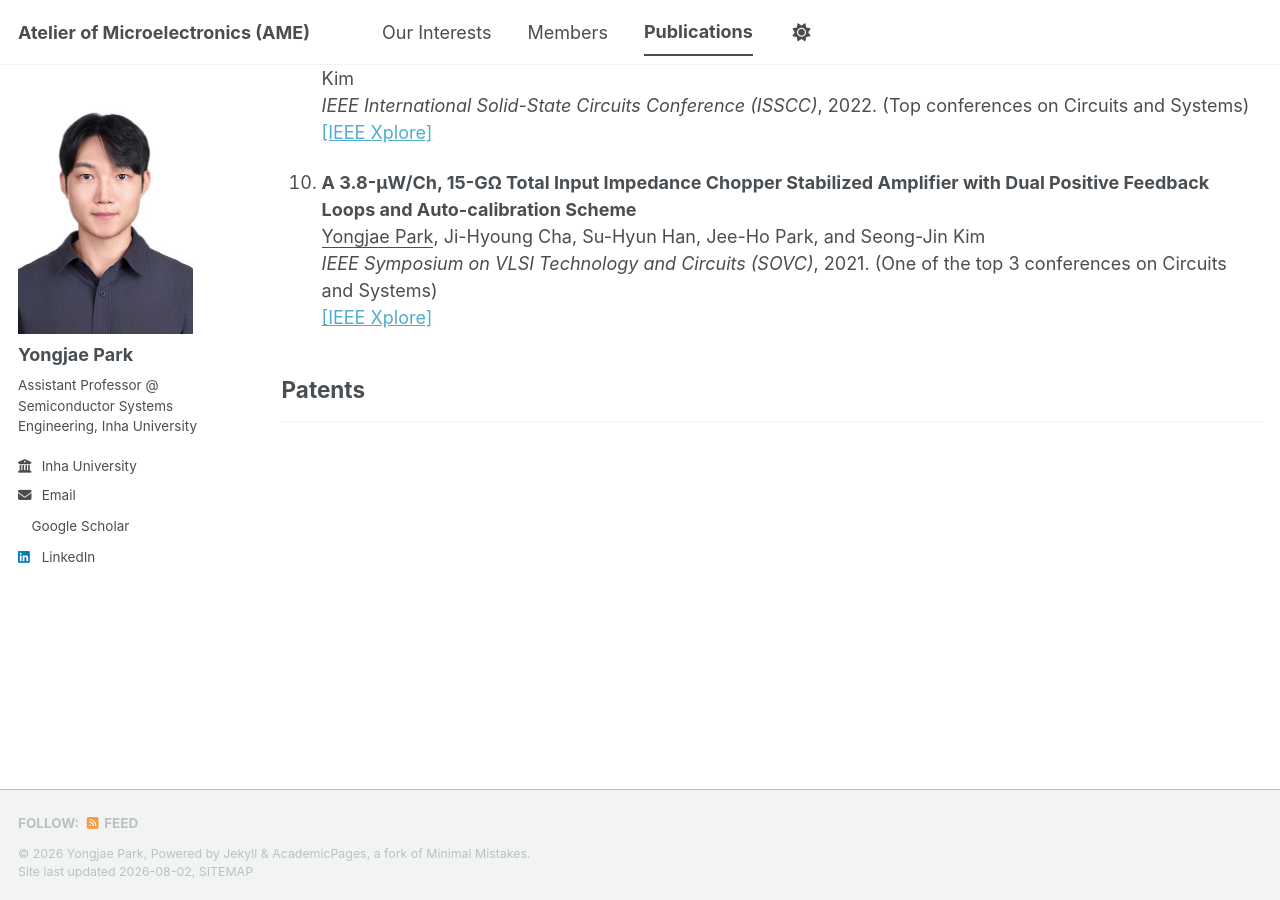
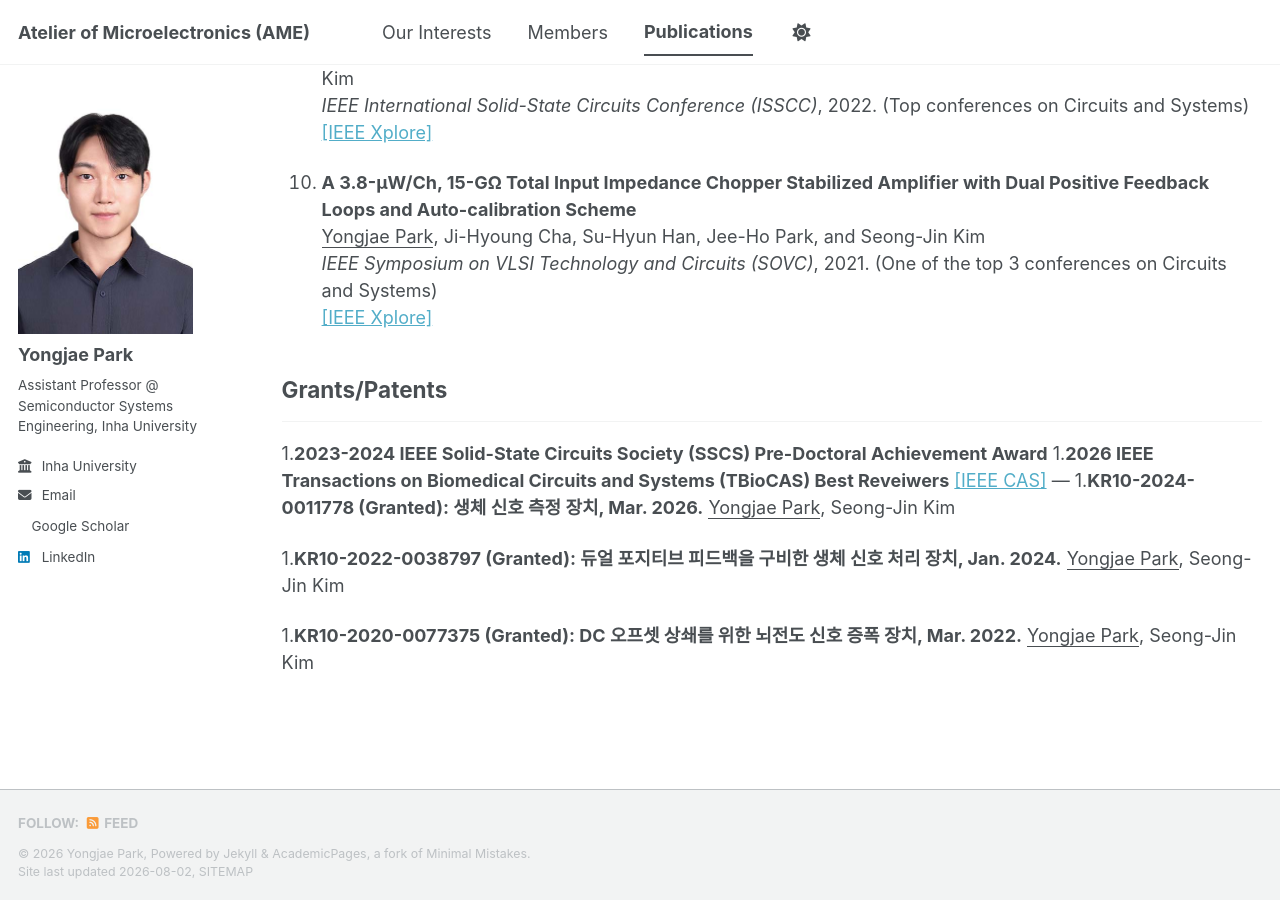
Before and after one commit to yong27park/AME.github.io, a Jekyll site: the page built from _pages/publications.md, in a window 1280 px wide and 900 px high, scrolled down 3326 px. Built offline with Jekyll 4.4.1, drawn with Linux system fonts in a browser that asks for light colours; a style sheet for code colours, icons or effects is not loaded.

Commit message:
Update publications.md

```diff
--- a/_pages/publications.md
+++ b/_pages/publications.md
@@ -103,5 +103,17 @@ author_profile: true
   <u>Yongjae Park</u>, Ji-Hyoung Cha, Su-Hyun Han, Jee-Ho Park, and Seong-Jin Kim
   *IEEE Symposium on VLSI Technology and Circuits (SOVC)*, 2021. (One of the top 3 conferences on Circuits and Systems)<br> [[IEEE Xplore]](https://ieeexplore.ieee.org/abstract/document/9492508)
 
-## Patents
+## Grants/Patents
 ---
+1.**2023-2024 IEEE Solid-State Circuits Society (SSCS) Pre-Doctoral Achievement Award**
+1.**2026 IEEE Transactions on Biomedical Circuits and Systems (TBioCAS) Best Reveiwers**
+[[IEEE CAS]](https://https://ieee-cas.org/post/news/ieee-cass-announces-2026-publications-best-associate-editor-and-best-reviewer-award)
+---
+1.**KR10-2024-0011778 (Granted): 생체 신호 측정 장치, Mar. 2026.**
+ <u>Yongjae Park</u>, Seong-Jin Kim
+
+1.**KR10-2022-0038797 (Granted): 듀얼 포지티브 피드백을 구비한 생체 신호 처리 장치, Jan. 2024.**
+ <u>Yongjae Park</u>, Seong-Jin Kim
+
+1.**KR10-2020-0077375 (Granted): DC 오프셋 상쇄를 위한 뇌전도 신호 증폭 장치, Mar. 2022.**
+ <u>Yongjae Park</u>, Seong-Jin Kim
```
